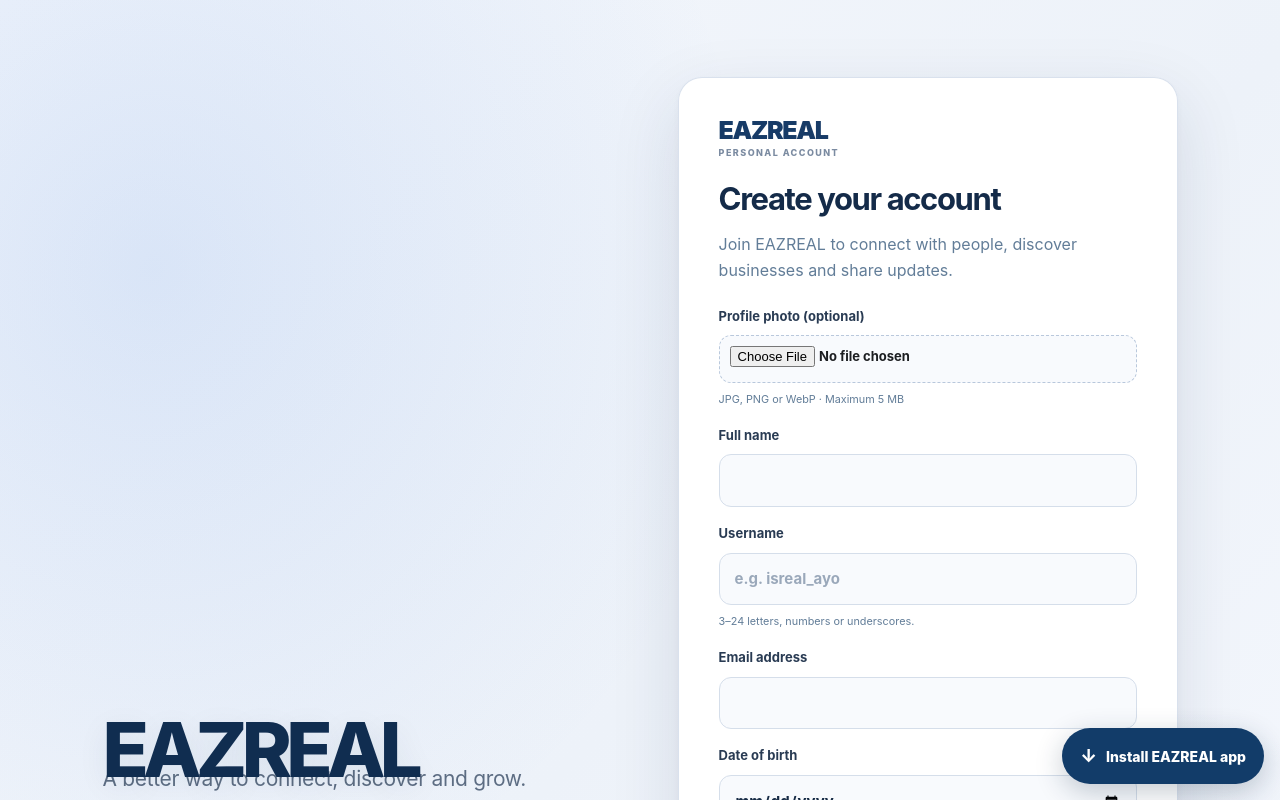
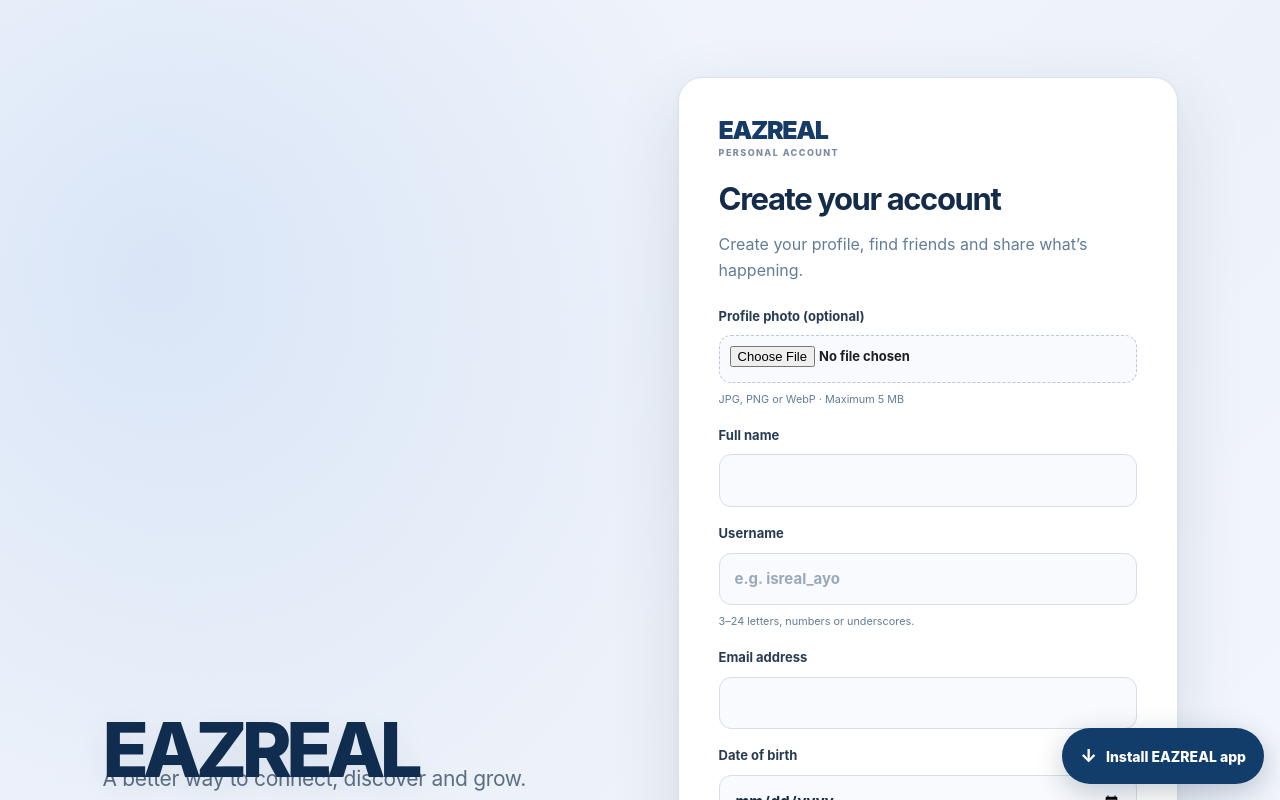
Before and after one commit to agentsarahmitchell56-code/USHopeBridge, a Next.js app: page /account/signup in a window 1280 px wide. Shown: the top 800 px of the page. Built offline with nearby package versions, Linux system fonts and the light colour scheme; no server answers.

Commit message:
Use Facebook Lite terminology in social navigation

```diff
--- a/app/account/signup/page.tsx
+++ b/app/account/signup/page.tsx
@@ -146,7 +146,7 @@ export default function CustomerSignupPage() {
     <section className="card auth-card">
       <Link href="/" className="brand">EAZREAL<span>PERSONAL ACCOUNT</span></Link>
       <h1 style={{ marginTop: 26, marginBottom: 8 }}>{step === "register" ? "Create your account" : "Confirm your email"}</h1>
-      <p style={{ color: "#627d98", lineHeight: 1.6 }}>{step === "register" ? "Join EAZREAL to connect with people, discover businesses and share updates." : `Enter the confirmation code sent to ${email.trim().toLowerCase()}.`}</p>
+      <p style={{ color: "#627d98", lineHeight: 1.6 }}>{step === "register" ? "Create your profile, find friends and share what’s happening." : `Enter the confirmation code sent to ${email.trim().toLowerCase()}.`}</p>
       {step === "register" ? <form onSubmit={submit} style={{ display: "grid", gap: 14, marginTop: 22 }}>
         <label style={fieldLabel}>Profile photo (optional)
           <input type="file" accept="image/jpeg,image/png,image/webp" onChange={e => setPhoto(e.target.files?.[0] || null)} style={fileStyle} />
```
